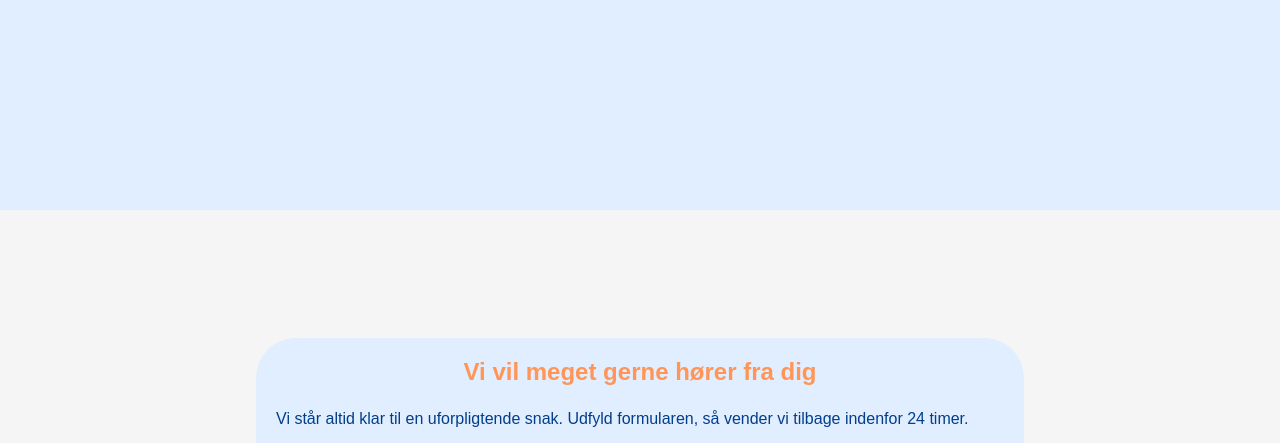
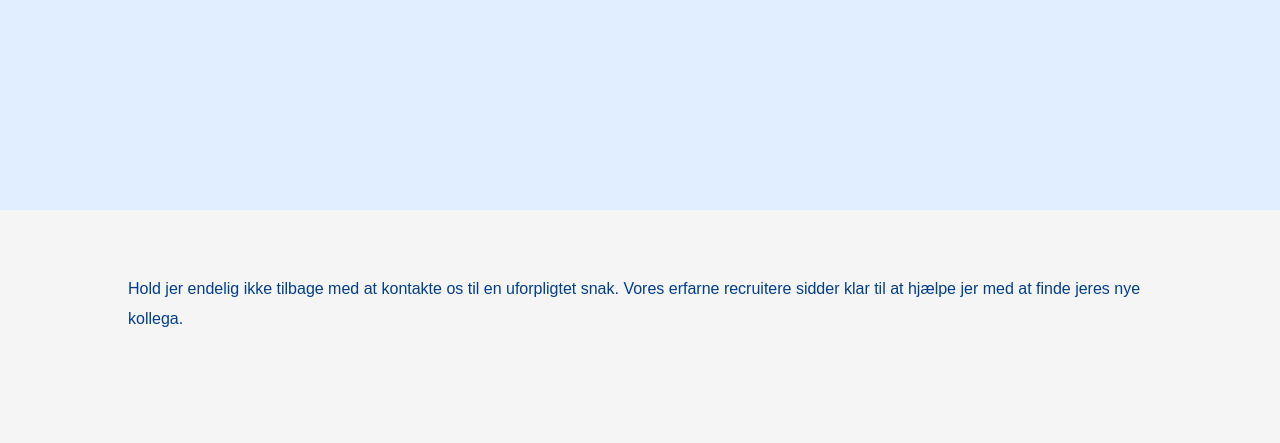
Before and after one commit to Signeamadsen97/grove-rekruttering-eks, a plain HTML site: page kontakt.html in a window 1280 px wide. Shown: the part 349-792 px from the top of the page. Drawn offline with Linux system fonts and the light colour scheme; a web font is replaced by a local one.

Commit message:
tilføjede lige lidt tekst på kontakt side

```diff
--- a/kontakt.html
+++ b/kontakt.html
@@ -37,6 +37,15 @@
         <h1 class="overskrift">Kontakt os</h1>
     </head>
     <main>
+
+        <div class="om-os-tekst-container">
+            <p class="om-os-tekst">
+                Hold jer endelig ikke tilbage med at kontakte os til en uforpligtet snak.
+                Vores erfarne recruitere sidder klar til at hjælpe jer med at finde jeres nye kollega.
+            </p>
+        </div>
+
+
         <button onclick="topFunction()" id="arrow-up"><i class="fas fa-angle-up"></i></button>
         <div class="kontaktformular-container">
             <h2 class="kontaktformular-overskrift">Vi vil meget gerne hører fra dig </h2>
```
